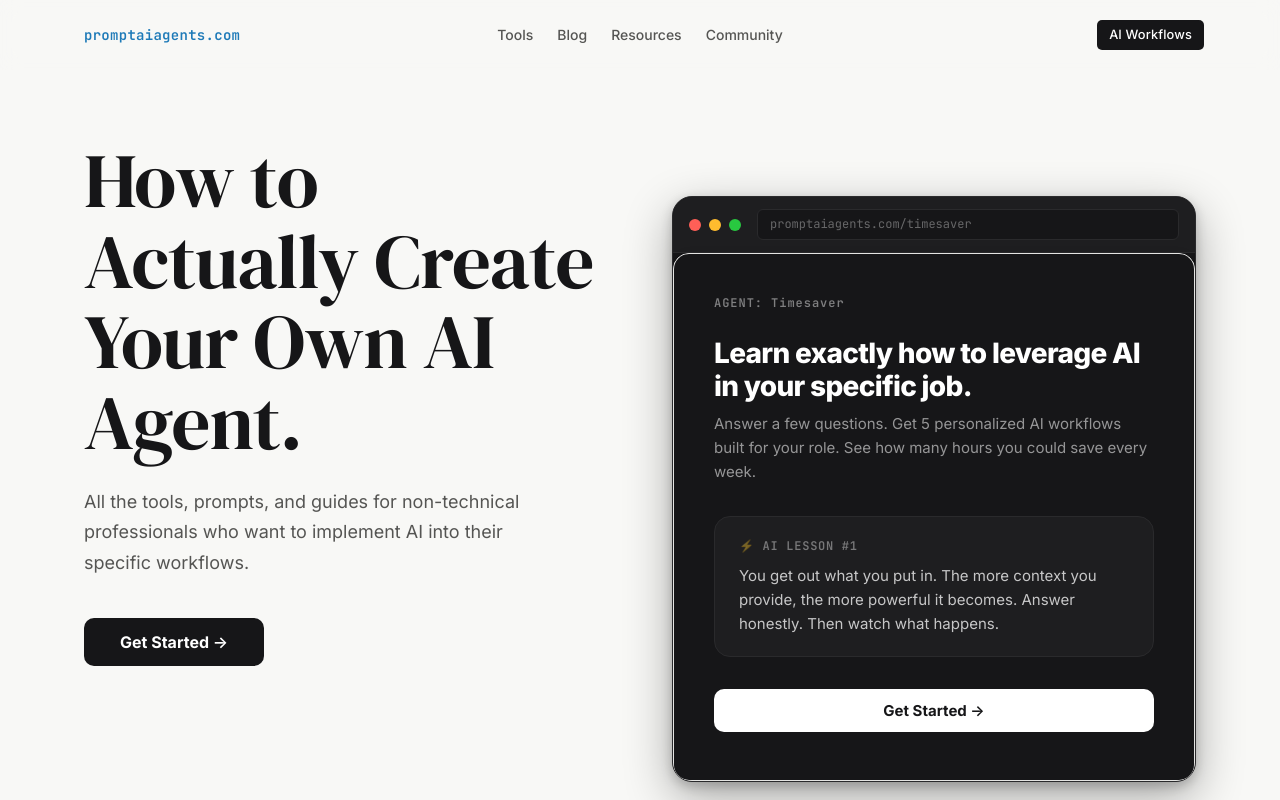
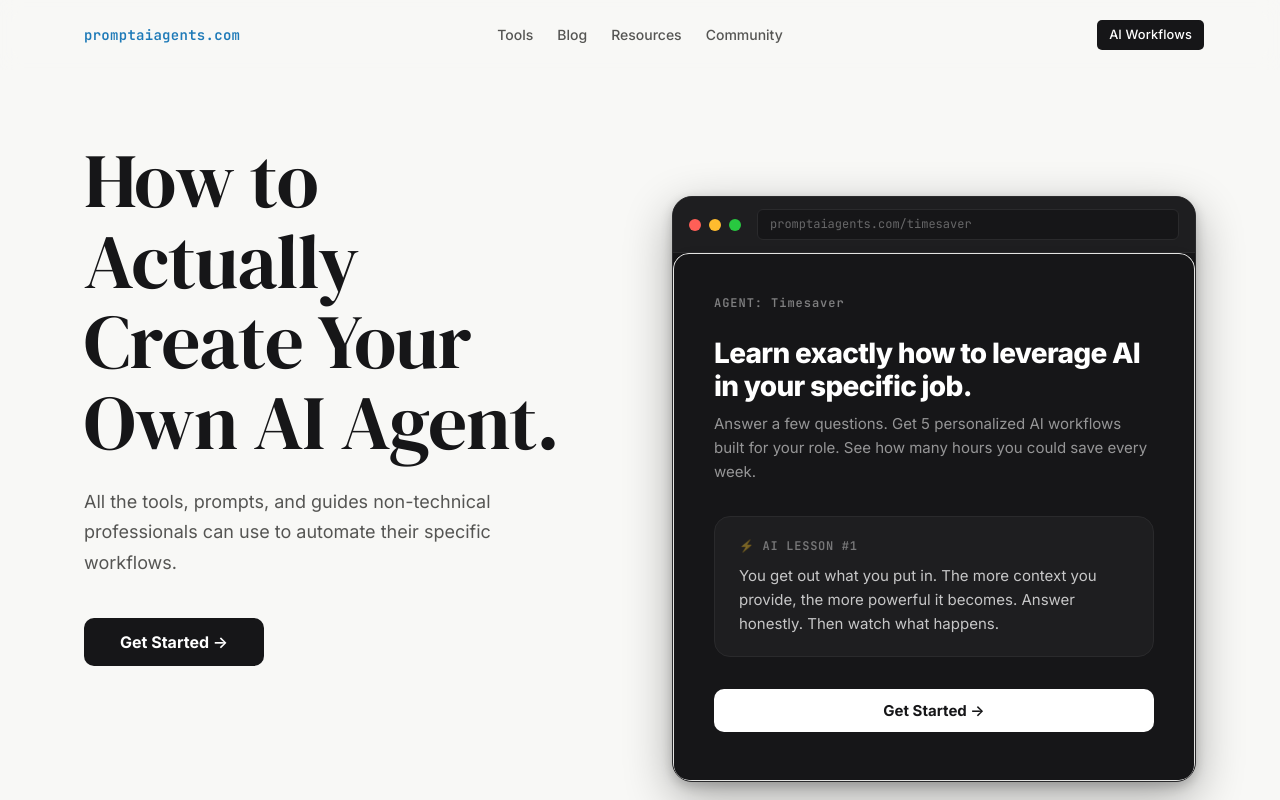
Before and after one commit to coolcalvin457-tech/agent-timesaver-nextjs, a Next.js app: page / in a window 1280 px wide. Shown: the top 800 px of the page. Built offline with nearby package versions, Linux system fonts and the light colour scheme.

Commit message:
Fix hero H1 line breaks and update subheader

```diff
--- a/app/page.tsx
+++ b/app/page.tsx
@@ -18,12 +18,14 @@ export default function Home() {
               {/* Left: copy */}
               <div className="hero-copy">
                 <h1 className="hero-headline">
-                  How to Actually Create Your Own AI Agent.
+                  How to Actually<br />
+                  Create Your<br />
+                  Own AI Agent.
                 </h1>
                 <p className="hero-subheadline">
-                  All the tools, prompts, and guides for non-technical
-                  professionals who want to implement AI into their
-                  specific workflows.
+                  All the tools, prompts, and guides non-technical
+                  professionals can use to automate their specific
+                  workflows.
                 </p>
                 <HeroButton />
               </div>
```
